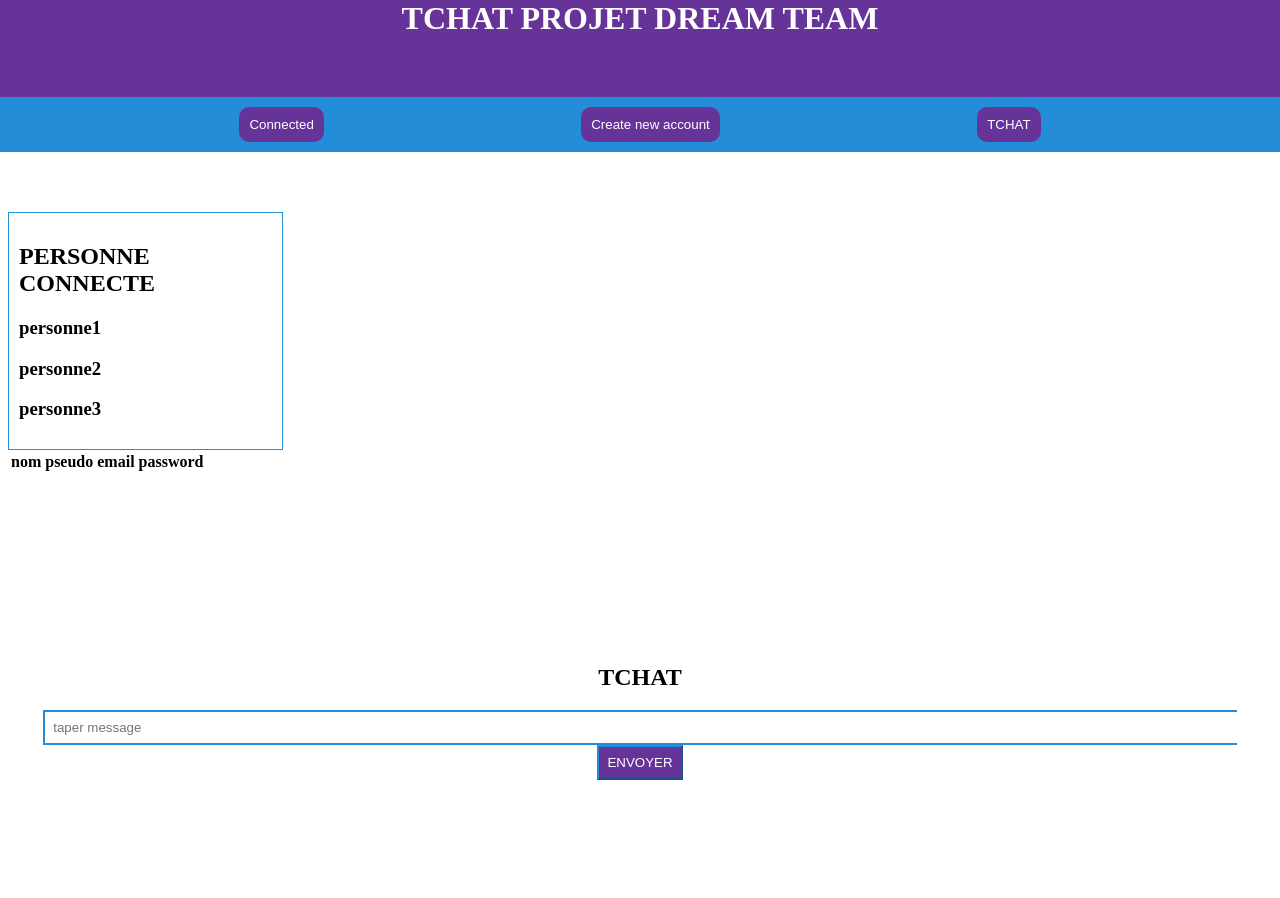
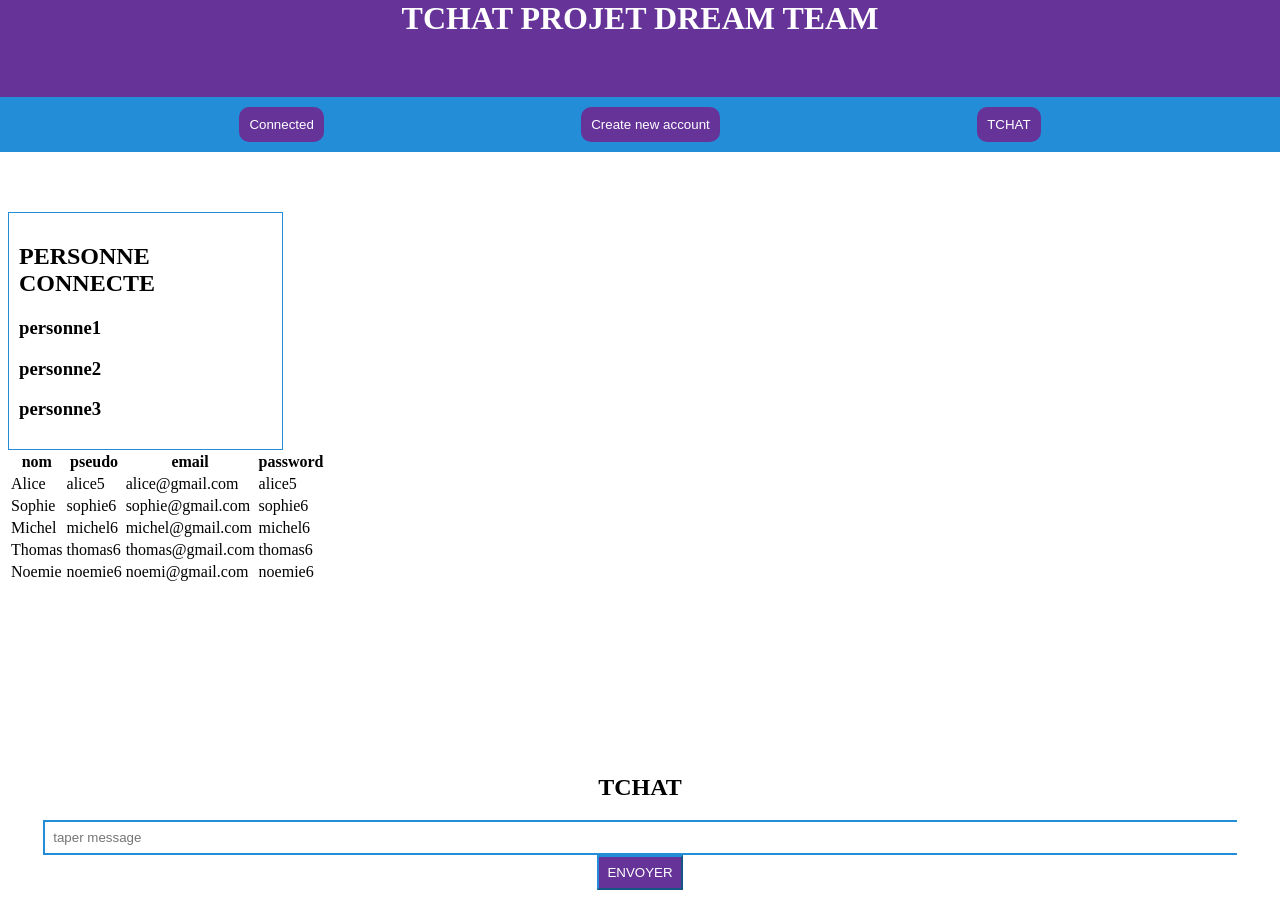
Before and after one commit to sebou25/tp-angular-chat, an Angular app: page /displayMsg in a window 1280 px wide. Before the commit the page ends 800 px from the top, so only its background shows below. Built offline with nearby package versions, Linux system fonts and the light colour scheme.

Commit message:
copy file

```diff
--- a/src/app/display-msg/display-msg.component.ts
+++ b/src/app/display-msg/display-msg.component.ts
@@ -9,9 +9,9 @@ import { Inject } from '@angular/compiler/src/core';
 })
 export class DisplayMsgComponent implements OnInit {
   constructor(private myservice: InjectTabService) { }
-  messages;
+  tableau;
   ngOnInit() {
 
-    this.messages = this.myservice.userTab;
+    this.tableau = this.myservice.userTab;
   }
 }
```
